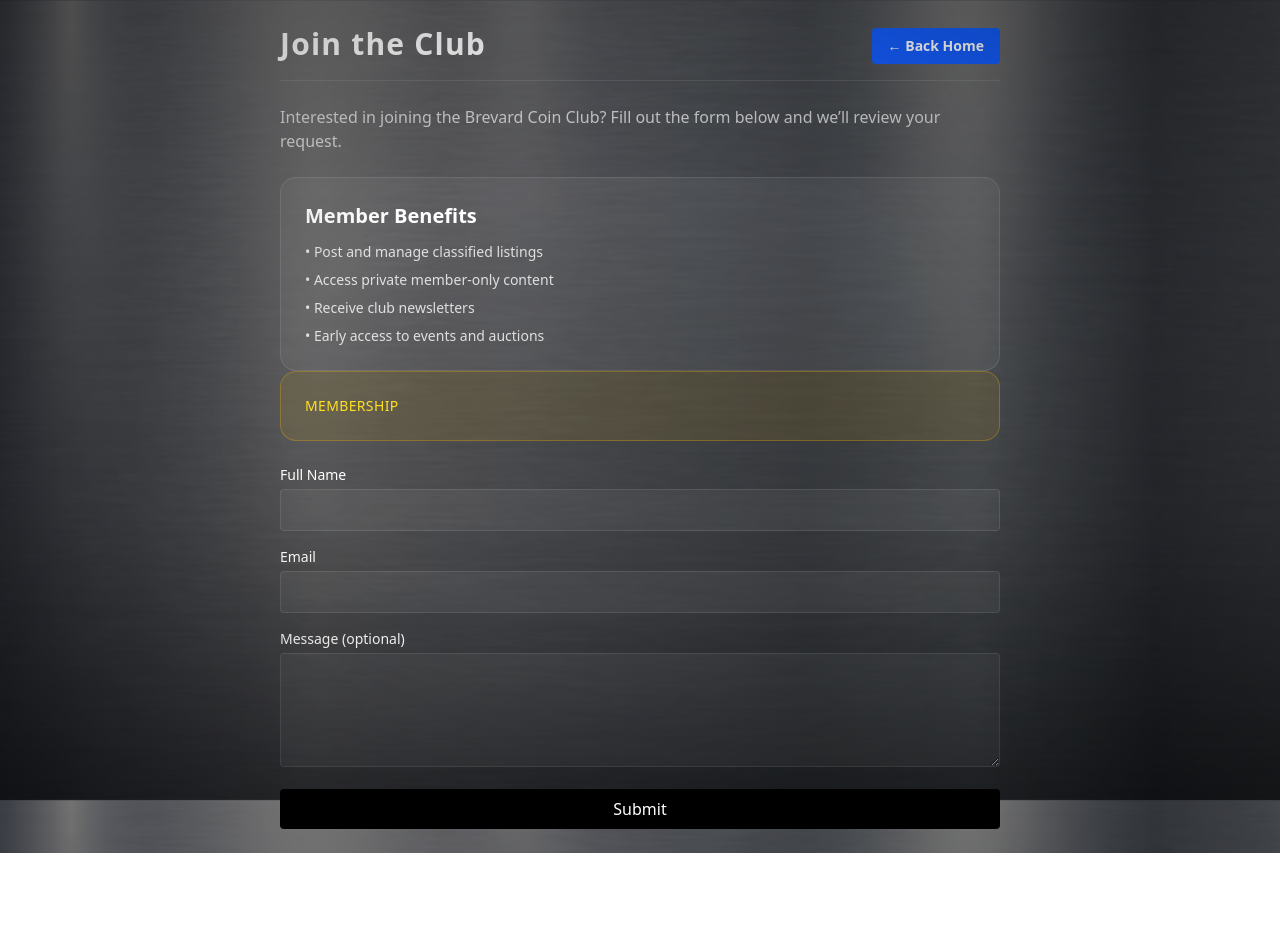
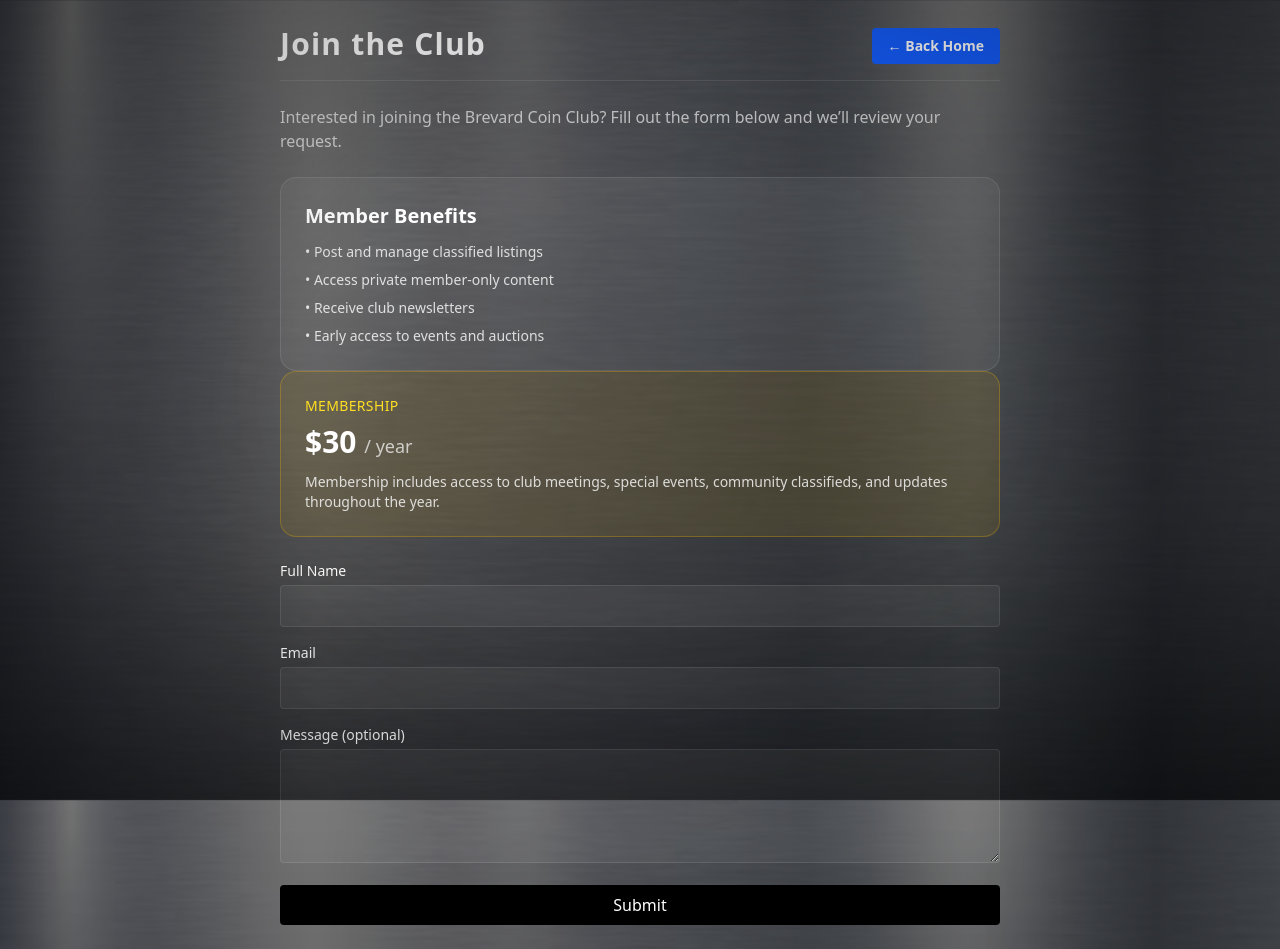
Before and after one commit to GaranBeauShotts/brevard-coin-club, a Next.js app: page /join in a window 1280 px wide. Before the commit the page ends 853 px from the top, so only its background shows below. Built offline with nearby package versions, Linux system fonts and the light colour scheme.

Commit message:
membership upgrade on about page

```diff
--- a/src/app/join/page.tsx
+++ b/src/app/join/page.tsx
@@ -63,11 +63,20 @@
           <li>• Early access to events and auctions</li>
         </ul>
       </div>
-       <div className="rounded-2xl border border-yellow-500/30 bg-yellow-500/10 p-6">
-                <div className="text-sm uppercase tracking-wide text-yellow-300">
-                    Membership
-                </div>
-    </div>
+      <div className="rounded-2xl border border-yellow-500/30 bg-yellow-500/10 p-6">
+        <div className="text-sm uppercase tracking-wide text-yellow-300">
+          Membership
+        </div>
+
+        <div className="mt-2 text-3xl font-bold text-white">
+          $30 <span className="text-lg font-medium text-white/70">/ year</span>
+        </div>
+
+        <p className="mt-3 text-sm text-white/80">
+          Membership includes access to club meetings, special events, community classifieds,
+          and updates throughout the year.
+        </p>
+      </div>
 
 
       <form onSubmit={handleSubmit} className="mt-6 space-y-4">
```
